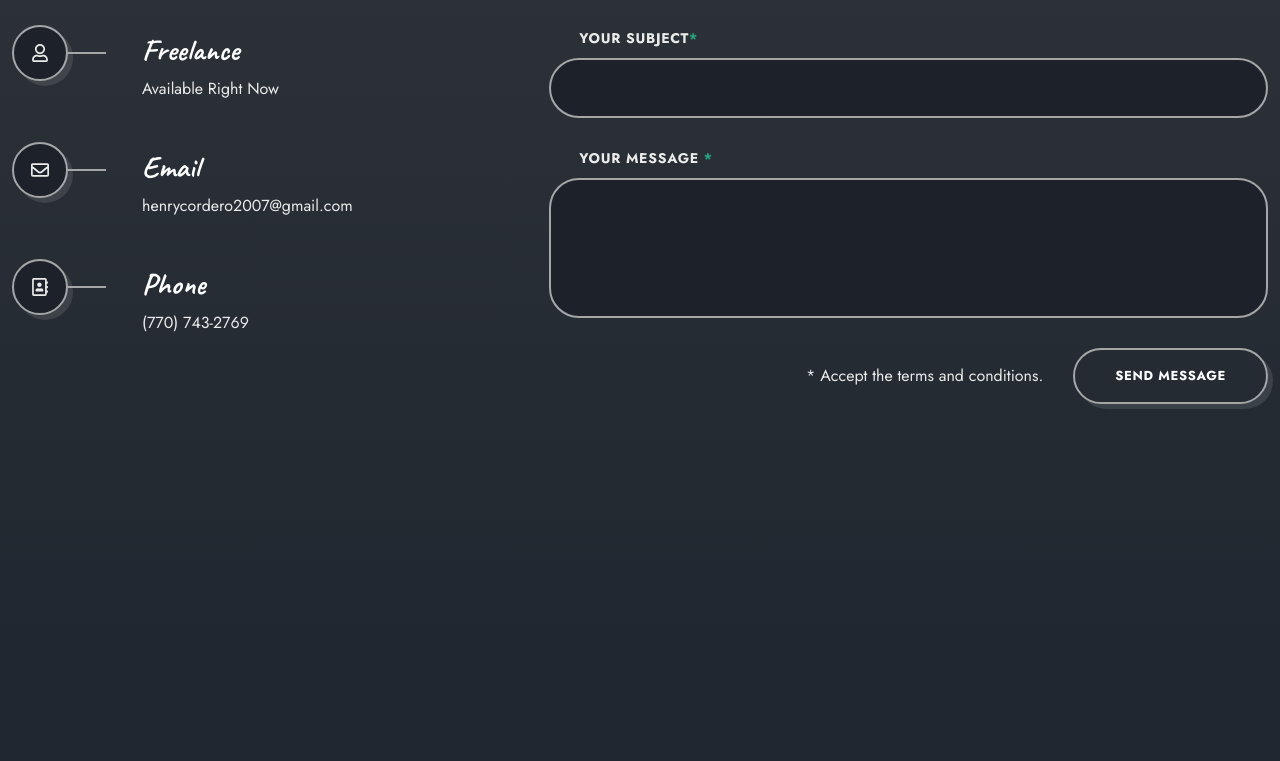
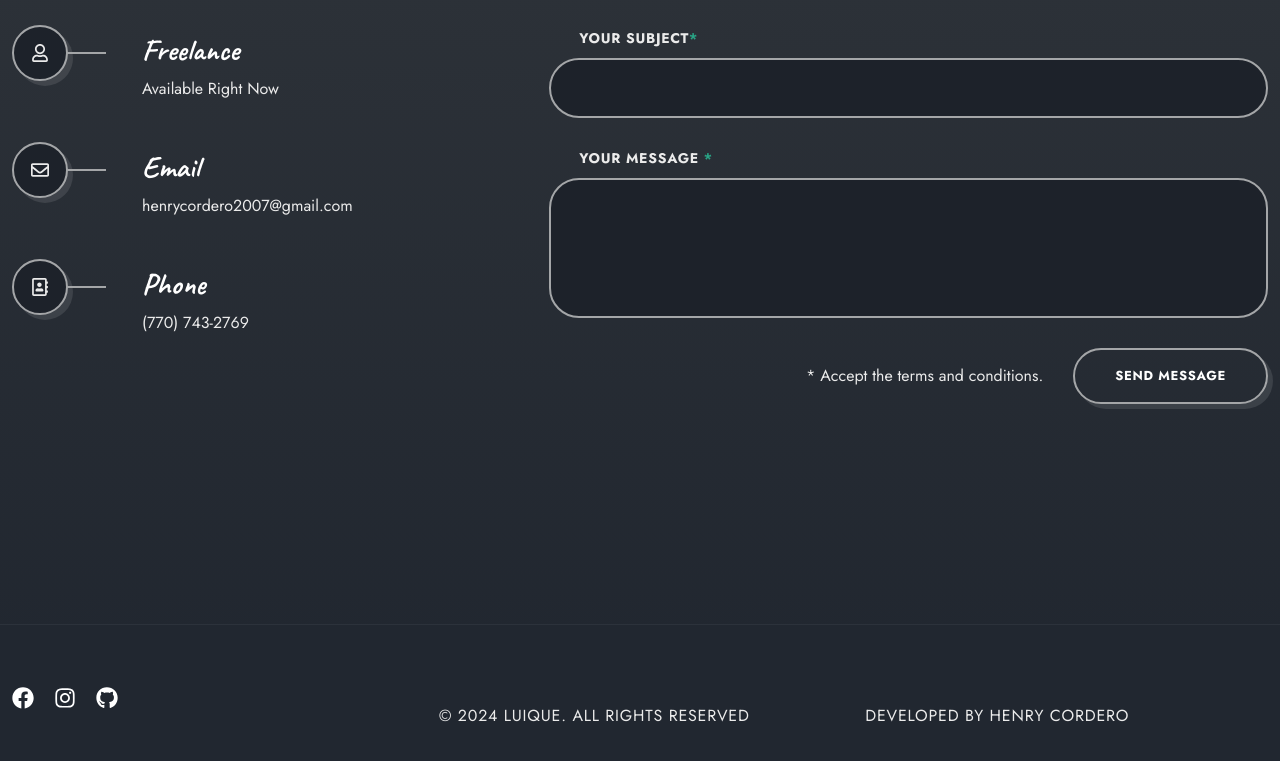
Before and after one commit to pitbull90/portfolio_website, a React (Vite) app: page / in a window 1280 px wide. Shown: the part 8065-8826 px from the top of the page. Before the commit the page ends 8689 px from the top, so only its background shows below. Built offline with nearby package versions, Linux system fonts and the light colour scheme; no server answers.

Commit message:
Started footer section of the site

```diff
--- a/src/App.jsx
+++ b/src/App.jsx
@@ -8,6 +8,7 @@
 import Pricing from './components/pricing/Pricing.jsx'
 import Blog from './components/blog/Blog.jsx'
 import Contact from './components/contact/Contact.jsx'
+import Footer from './components/footer/Footer.jsx'
 
 
 function App() {
@@ -23,6 +24,7 @@
       <Pricing />
       <Blog />
       <Contact />
+      <Footer />
     </main>
   )
 }
--- /dev/null
+++ b/src/components/footer/Footer.jsx
@@ -0,0 +1,29 @@
+import React from 'react'
+import './footer.css'
+import { FaFacebook, FaInstagram, FaGithub } from 'react-icons/fa';
+
+const Footer = () => {
+  return (
+    <footer className="footer">
+        <div className="footer__container container grid">
+            <div className='footer__socials'>
+                <a href='' className='footer__social-link'>
+                <FaFacebook />
+                </a>
+                <a href='' className='footer__social-link'>
+                <FaInstagram />
+                </a>
+                <a href='' className='footer__social-link'>
+                <FaGithub />
+                </a>
+            </div>
+
+            <p className="footer__copyright text-cs">&copy; 2024 <span>Luique</span>. All Rights Reserved</p>
+
+            <p className="footer__copyright text-cs">Developed by <span>Henry Cordero</span></p>
+        </div>
+    </footer>
+  )
+}
+
+export default Footer
--- /dev/null
+++ b/src/components/footer/footer.css
@@ -0,0 +1,25 @@
+.footer {
+    border-top: 1px solid rgba(255, 255, 255, 0.05);
+    padding-block: 60px;
+}
+
+.footer__container {
+    grid-template-columns: repeat(3, 1fr);
+    align-items: center;
+}
+
+.footer__socials {
+    display: flex;
+    column-gap: 20px;
+    margin-bottom: 30px;
+}
+
+.footer__social-link {
+    color: var(--title-color);
+    font-size: var(--h5-font-size);
+    transition: all 0.7s var(--transition);
+}
+
+.footer__social-link:hover {
+    color: var(--primary-color);
+}
```
